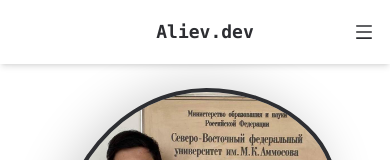
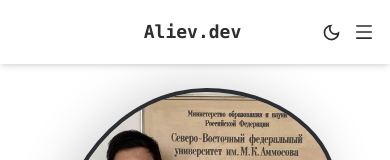
Before and after one commit to MidnightYKT/portfolio_aliev, a React (Create React App) app: page / in a window 390 px wide. Shown: the top 160 px of the page. Built offline with nearby package versions, Linux system fonts and the light colour scheme.

Commit message:
fixed navbar again

```diff
--- a/src/App.js
+++ b/src/App.js
@@ -16,7 +16,7 @@ function App() {
     }
     return (
         <div className="bg-white dark:bg-gray-900 text-[#2d2e32] dark:text-white">
-            <Navbar handleThemeSwitch={handleThemeSwitch} />
+            <Navbar handleThemeSwitch={handleThemeSwitch} theme={theme} />
             <Content />
             <About theme={theme} />
             <Projects />
--- a/src/components/Navbar/index.js
+++ b/src/components/Navbar/index.js
@@ -1,9 +1,9 @@
-import React, { useState, useEffect } from 'react'
+import React, { useState } from 'react'
 import { AiOutlineClose, AiOutlineMenu, AiFillGithub, AiFillLinkedin } from 'react-icons/ai'
-import { MdOutlineDarkMode } from 'react-icons/md'
+import { MdOutlineDarkMode, MdOutlineLightMode } from 'react-icons/md'
 import { Link as Scroll } from 'react-scroll'
 
-const Navbar = ({ handleThemeSwitch }) => {
+const Navbar = ({ handleThemeSwitch, theme }) => {
     const [open, setOpen] = useState(false)
     const handleNav = () => {
         setOpen(!open)
@@ -25,9 +25,6 @@ const Navbar = ({ handleThemeSwitch }) => {
                 </div>
                 <nav className="navbar">
                     <ul className="hidden lg:flex">
-                        <li className="p-5 cursor-pointer">
-                            <MdOutlineDarkMode size={26} onClick={handleThemeSwitch} />
-                        </li>
                         <li className="p-5">
                             <Scroll
                                 activeClass="active"
@@ -76,22 +73,37 @@ const Navbar = ({ handleThemeSwitch }) => {
                                 Contact
                             </Scroll>
                         </li>
+                        {theme === 'dark' ? (
+                            <li className="p-5 cursor-pointer">
+                                <MdOutlineLightMode size={26} onClick={handleThemeSwitch} />
+                            </li>
+                        ) : (
+                            <li className="p-5 cursor-pointer">
+                                <MdOutlineDarkMode size={26} onClick={handleThemeSwitch} />
+                            </li>
+                        )}
                     </ul>
                 </nav>
-                <div className="ml-14 lg:hidden">Aliev.dev</div>
+                <div className="ml-16 lg:hidden">Aliev.dev</div>
+                <div className="flex lg:hidden">
+                    <div className="mr-3">
+                        {theme === 'dark' ? (
+                            <MdOutlineLightMode size={21} onClick={handleThemeSwitch} />
+                        ) : (
+                            <MdOutlineDarkMode size={21} onClick={handleThemeSwitch} />
+                        )}
+                    </div>
                     <div onClick={handleNav} className="mr-4 lg:hidden">
                         {open ? (
-                        <div className="flex">
-                            <MdOutlineDarkMode
-                                size={20}
-                                onClick={handleThemeSwitch}
-                                className="mr-3"
-                            />
+                            <div>
                                 <AiOutlineClose size={20} />
                             </div>
                         ) : (
+                            <div>
                                 <AiOutlineMenu size={20} />
+                            </div>
                         )}
+                    </div>
                 </div>
                 <ul
                     className={
```
Lines whose indentation alone changed are shown as unchanged.
